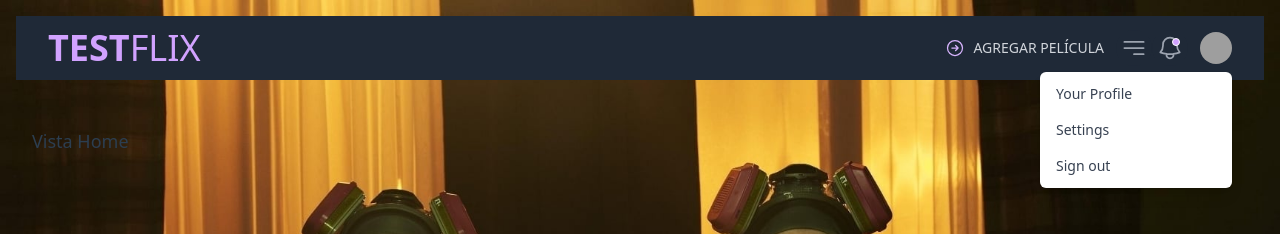
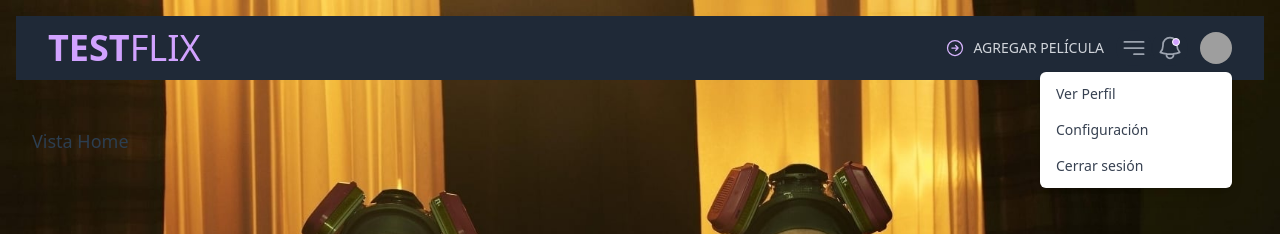
Before and after one commit to gutoccs/vue-test, a Vue app: page / in a window 1280 px wide. Both pictures are taken after a click on the button "Open user menu". Shown: the top 234 px of the page. Built offline with nearby package versions, Linux system fonts and the light colour scheme; grey boxes are pictures that could not be loaded.

Commit message:
cambiando texto de menú de profile

```diff
--- a/src/components/NavigationBar.vue
+++ b/src/components/NavigationBar.vue
@@ -57,13 +57,13 @@
             <transition enter-active-class="transition ease-out duration-100" enter-from-class="transform opacity-0 scale-95" enter-to-class="transform opacity-100 scale-100" leave-active-class="transition ease-in duration-75" leave-from-class="transform opacity-100 scale-100" leave-to-class="transform opacity-0 scale-95">
               <MenuItems class="absolute right-0 z-10 mt-2 w-48 origin-top-right rounded-md bg-white py-1 shadow-lg ring-1 ring-black/5 focus:outline-none">
                 <MenuItem v-slot="{ active }">
-                  <a href="#" :class="[active ? 'bg-gray-100 outline-none' : '', 'block px-4 py-2 text-sm text-gray-700']">Your Profile</a>
+                  <a href="#" :class="[active ? 'bg-gray-100 outline-none' : '', 'block px-4 py-2 text-sm text-gray-700']">Ver Perfil</a>
                 </MenuItem>
                 <MenuItem v-slot="{ active }">
-                  <a href="#" :class="[active ? 'bg-gray-100 outline-none' : '', 'block px-4 py-2 text-sm text-gray-700']">Settings</a>
+                  <a href="#" :class="[active ? 'bg-gray-100 outline-none' : '', 'block px-4 py-2 text-sm text-gray-700']">Configuración</a>
                 </MenuItem>
                 <MenuItem v-slot="{ active }">
-                  <a href="#" :class="[active ? 'bg-gray-100 outline-none' : '', 'block px-4 py-2 text-sm text-gray-700']">Sign out</a>
+                  <a href="#" :class="[active ? 'bg-gray-100 outline-none' : '', 'block px-4 py-2 text-sm text-gray-700']">Cerrar sesión</a>
                 </MenuItem>
               </MenuItems>
             </transition>
```
